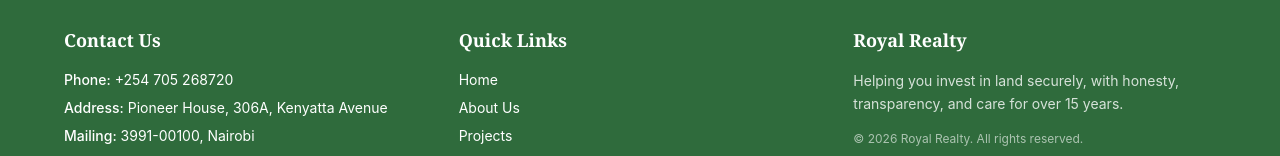
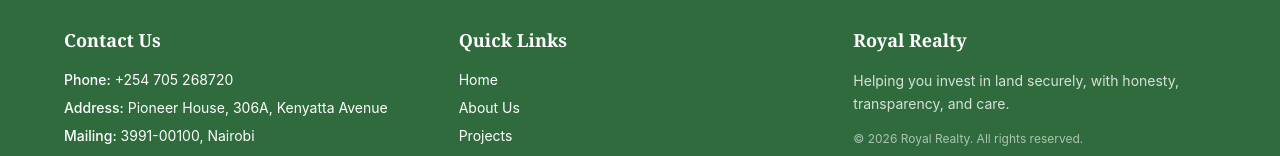
Before and after one commit to ngugilovesyou/RoyalRealty, a Next.js app in the folder client/: page / in a window 1280 px wide. Shown: the part 2684-2840 px from the top of the page. Built offline with nearby package versions, Linux system fonts and the light colour scheme.

Commit message:
updated footer

```diff
--- a/client/src/components/Footer.jsx
+++ b/client/src/components/Footer.jsx
@@ -52,7 +52,7 @@
         <div>
           <h3 className="font-serif text-lg font-semibold mb-4">Royal Realty</h3>
           <p className="text-sm text-white/80 leading-relaxed mb-4">
-            Helping you invest in land securely, with honesty, transparency, and care for over 15 years.
+            Helping you invest in land securely, with honesty, transparency, and care.
           </p>
           <p className="text-xs text-white/60">&copy; {new Date().getFullYear()} Royal Realty. All rights reserved.</p>
         </div>
```
